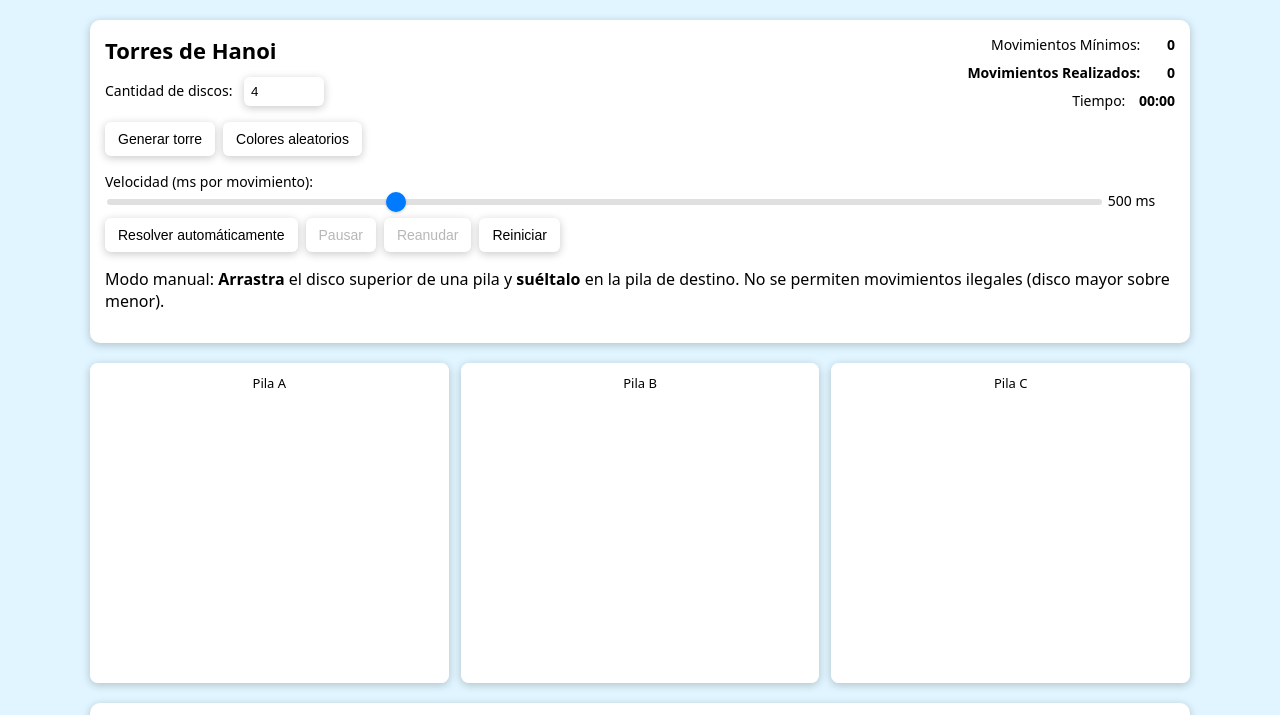
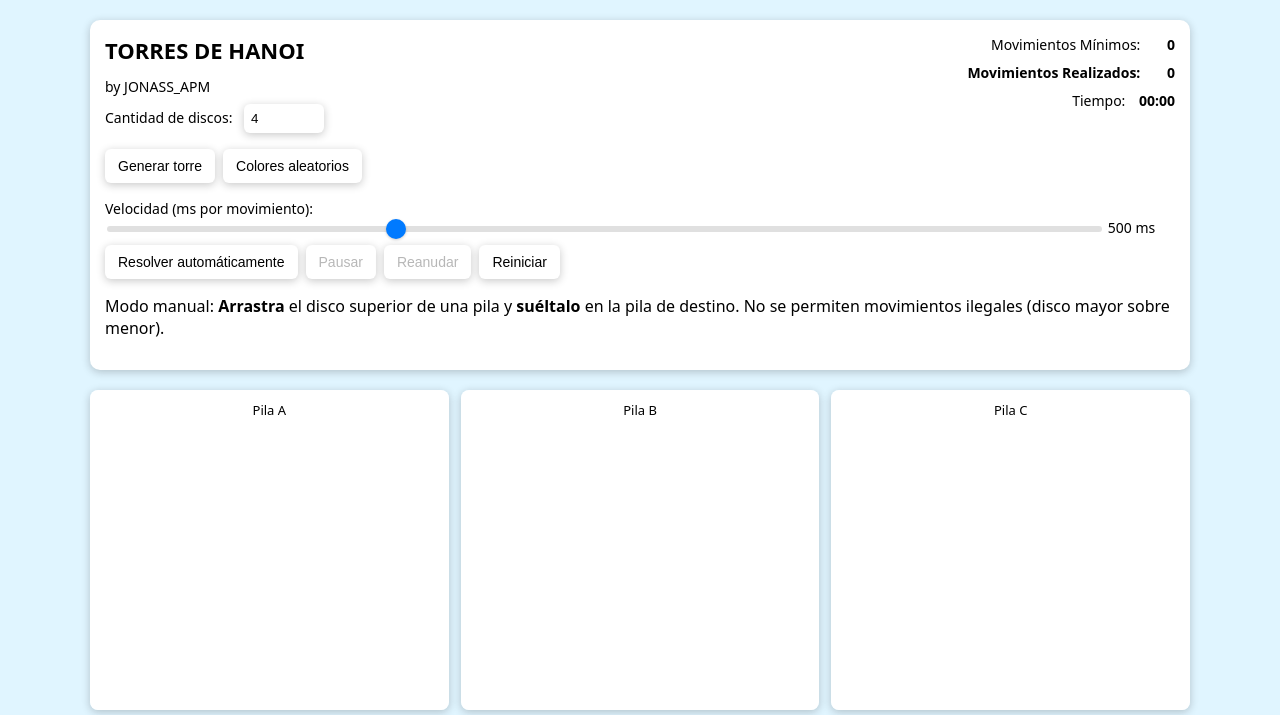
Before and after one commit to JonassAPM/Torre-de-hanoi, a plain HTML site: page index.html in a window 1280 px wide. Shown: the top 715 px of the page. Drawn offline with nearby package versions, Linux system fonts and the light colour scheme.

Commit message:
Add files via upload

```diff
--- a/index.html
+++ b/index.html
@@ -11,7 +11,8 @@
 
   <main class="container">
     <section class="controls">
-      <h1>Torres de Hanoi</h1>
+      <h1>TORRES DE HANOI</h1>
+      <label>by JONASS_APM</label>
       <div class="counters-wrapper">
         <div id="minMoveCounterPanel" class="move-counter-min">
           Movimientos Mínimos: <span id="minMoveCount">0</span>
```
